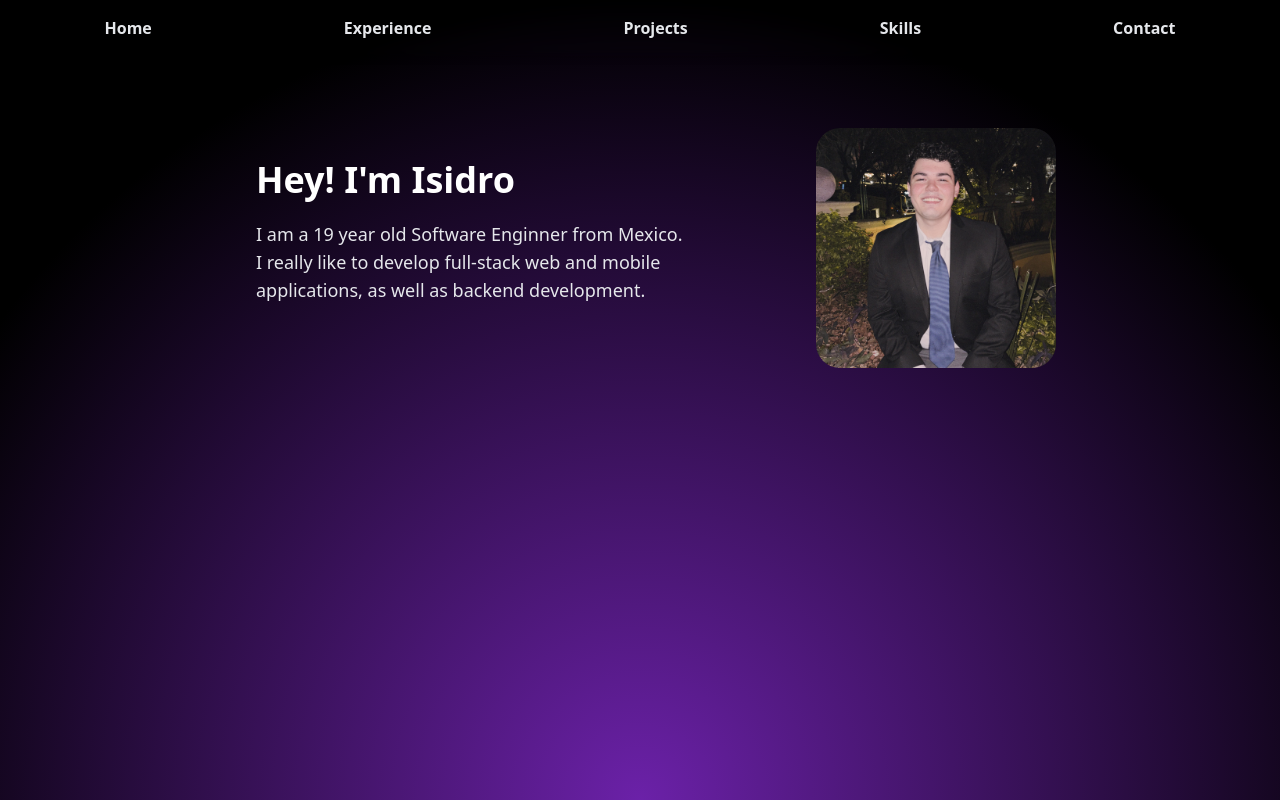
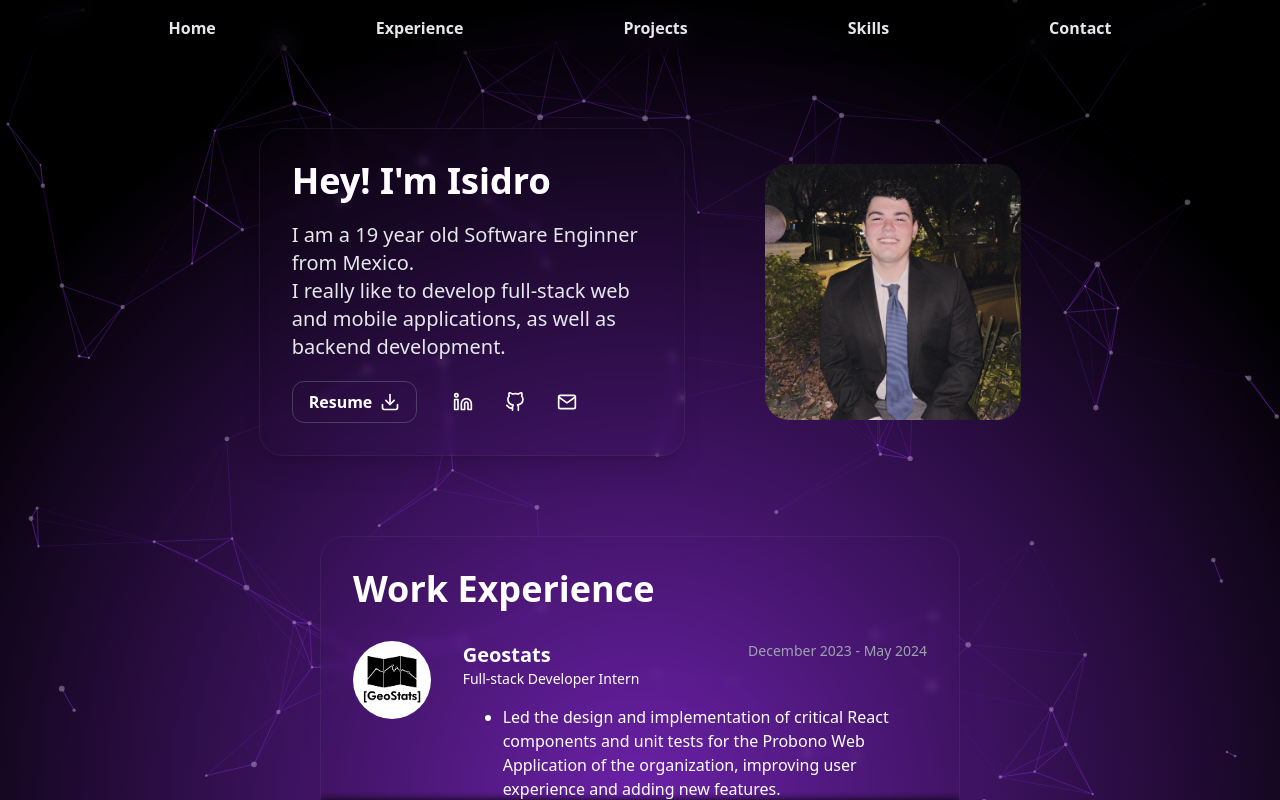
Before and after one commit to IsidroTrevino/isidro-portfolio, a React (Vite) app: page / in a window 1280 px wide. Shown: the top 800 px of the page. Built offline with nearby package versions, Linux system fonts and the light colour scheme.

Commit message:
Updated some css to add particle effect background and added social links, experience, education and some animations

```diff
--- a/src/App.css
+++ b/src/App.css
@@ -1,3 +1,18 @@
 html {
-    scroll-behavior: smooth;
+  scroll-behavior: smooth;
 }
+
+#tsparticles {
+  position: fixed;
+  width: 100%;
+  height: 100%;
+  top: 0;
+  left: 0;
+  z-index: 0;
+}
+
+nav,
+main {
+  position: relative;
+  z-index: 1;
+}
--- a/src/App.tsx
+++ b/src/App.tsx
@@ -1,12 +1,16 @@
-import React from "react";
 import Header from "./Components/Header";
 import Hero from "./Components/Hero";
+import ParticlesComponent from "./Components/ParticlesComponent";
+import Experience from "./Components/Experience";
+import React from "react";
 
 function App() {
   return (
     <div className="min-h-screen bg-fixed bg-black bg-radial-at-bottom from-purple-800 to-black">
+      <ParticlesComponent />
       <Header />
       <Hero />
+      <Experience />
     </div>
   );
 }
--- /dev/null
+++ b/src/Components/Button.tsx
@@ -0,0 +1,67 @@
+import { IconType } from "react-icons";
+import React from "react";
+
+interface ButtonProps {
+  icon?: IconType;
+  text?: string;
+  border?: boolean;
+  size?: "sm" | "md" | "lg";
+  href?: string;
+  download?: string;
+  onClick?: () => void;
+}
+
+function Button({
+  icon: Icon,
+  text,
+  border = false,
+  size = "md",
+  href,
+  download,
+  onClick,
+}: ButtonProps) {
+  const sizeClasses = {
+    sm: "p-2 text-sm",
+    md: "py-2 px-4 text-base",
+    lg: "p-4 text-lg",
+  };
+
+  const baseClasses = `
+    ${border ? "border border-gray-500/50" : ""}
+    ${sizeClasses[size]}
+    text-white font-bold rounded-xl flex items-center gap-2
+    hover:bg-purple-500/10 transition-all duration-300
+  `;
+
+  if (href) {
+    return (
+      <a
+        href={href}
+        target="_blank"
+        rel="noopener noreferrer"
+        className={baseClasses}
+      >
+        {text}
+        {Icon && <Icon size={size === "lg" ? 24 : size === "md" ? 20 : 16} />}
+      </a>
+    );
+  }
+
+  if (download) {
+    return (
+      <a href={download} download className={baseClasses}>
+        {text}
+        {Icon && <Icon size={size === "lg" ? 24 : size === "md" ? 20 : 16} />}
+      </a>
+    );
+  }
+
+  return (
+    <button onClick={onClick} className={baseClasses}>
+      {text}
+      {Icon && <Icon size={size === "lg" ? 24 : size === "md" ? 20 : 16} />}
+    </button>
+  );
+}
+
+export default Button;
--- /dev/null
+++ b/src/Components/Experience.tsx
@@ -0,0 +1,98 @@
+import React from "react";
+import { motion } from "framer-motion";
+
+function Experience() {
+  return (
+    <motion.div
+      initial={{ opacity: 0 }}
+      whileInView={{ opacity: 1 }}
+      viewport={{ once: true }}
+      transition={{ duration: 0.8 }}
+      className="pt-20 flex flex-row justify-center gap-20"
+      id="Work"
+    >
+      <motion.div
+        initial={{ y: 50 }}
+        whileInView={{ y: 0 }}
+        viewport={{ once: true }}
+        transition={{ duration: 0.5 }}
+        className="w-3/6 flex flex-col p-8 bg-opacity-10 backdrop-filter backdrop-blur-sm shadow-xl rounded-3xl border border-gray-500/15"
+      >
+        <h1 className="text-white text-4xl font-bold">Work Experience</h1>
+        <div className="flex flex-row gap-8 pt-8">
+          <div>
+            <img src="geostats.png" alt="" className="w-24 rounded-full" />
+          </div>
+          <div className="flex flex-col w-full">
+            <div className="flex justify-between items-start">
+              <div className="flex flex-col">
+                <h3 className="text-white font-bold text-xl">Geostats</h3>
+                <h6 className="text-white text-sm">
+                  Full-stack Developer Intern
+                </h6>
+              </div>
+              <h6 className="text-gray-400 text-sm">
+                December 2023 - May 2024
+              </h6>
+            </div>
+            <ul className="text-white list-disc pt-4 pl-10 flex flex-col gap-4">
+              <li>
+                Led the design and implementation of critical React components
+                and unit tests for the Probono Web Application of the
+                organization, improving user experience and adding new features.
+              </li>
+              <li>
+                Collaborated with a cross-functional team and external
+                organizations to develop a robust platform to facilitate
+                communication and collaboration to create strategic alliances
+                between probono organizations in Nuevo Leon.
+              </li>
+              <li>
+                Played a key role in mapping Nuevo Leon initiatives by
+                developing a screen that visually displays the impact of
+                registered local organizations. Ensuring that the probono web
+                application meets the needs of civil society, fostering
+                engagement and collaboration of different initiatives for the
+                benefit of the city.
+              </li>
+            </ul>
+          </div>
+        </div>
+        <div id="Experience">
+          <h1 className="text-white text-4xl font-bold pt-5">Education</h1>
+          <div className="flex flex-row gap-8 pt-8">
+            <div>
+              <img src="/Tec.png" alt="" className="w-24 rounded-full" />
+            </div>
+            <div className="flex flex-col w-full">
+              <div className="flex justify-between items-start">
+                <div className="flex flex-col">
+                  <h3 className="text-white font-bold text-xl">
+                    Tecnologico de Monterrey, Campus Monterrey
+                  </h3>
+                  <h6 className="text-white text-sm">
+                    B.S. in Computer Science
+                  </h6>
+                  <h6 className="text-white text-sm">GPA: 95/100</h6>
+                </div>
+                <h6 className="text-gray-400 text-sm">
+                  August 2022 - June 2026
+                </h6>
+              </div>
+              <ul className="text-white list-disc pt-4 pl-10 flex flex-col gap-4">
+                <li>
+                  Chair of Education of the &quot;SwiftTec&quot; student group,
+                  taking charge of activities involving in giving classes to
+                  High School or University students about the Swift programming
+                  language.
+                </li>
+              </ul>
+            </div>
+          </div>
+        </div>
+      </motion.div>
+    </motion.div>
+  );
+}
+
+export default Experience;
--- a/src/Components/Header.tsx
+++ b/src/Components/Header.tsx
@@ -1,9 +1,16 @@
+import "../App.css";
 import React from "react";
+import { motion } from "framer-motion";
 
 function Header() {
   return (
-    <nav className="fixed w-full bg-opacity-10 backdrop-filter backdrop-blur-sm shadow-md">
-      <ul className="flex justify-center py-4 text-gray-200 font-bold gap-48">
+    <motion.nav
+      initial={{ y: -100 }}
+      animate={{ y: 0 }}
+      transition={{ duration: 1 }}
+      className="fixed w-full bg-opacity-10 backdrop-filter backdrop-blur-md shadow-md z-50"
+    >
+      <ul className="flex justify-center py-4 text-gray-200 font-bold gap-40">
         <li>
           <a
             href="#Home"
@@ -45,7 +52,7 @@ function Header() {
           </a>
         </li>
       </ul>
-    </nav>
+    </motion.nav>
   );
 }
 
--- a/src/Components/Hero.tsx
+++ b/src/Components/Hero.tsx
@@ -1,19 +1,61 @@
+import Button from "./Button";
+import { FiDownload, FiLinkedin, FiGithub, FiMail } from "react-icons/fi";
+
+import { motion } from "framer-motion";
 import React from "react";
 
 function Hero() {
   return (
     <div className="pt-32 flex flex-row justify-center gap-20" id="Home">
-      <div className="w-2/5 p-8">
-        <h1 className=" text-4xl text-white font-bold">Hey! I&apos;m Isidro</h1>
-        <p className="text-gray-200 text-lg mt-5">
-          I am a 19 year old Software Enginner from Mexico. <br />I really like
+      <motion.div
+        initial={{ opacity: 0, y: 20 }}
+        animate={{ opacity: 1, y: 0 }}
+        transition={{ duration: 0.6 }}
+        className="w-1/3 flex flex-col p-8 bg-opacity-10 backdrop-filter backdrop-blur-sm shadow-xl rounded-3xl border border-gray-500/15"
+      >
+        <motion.h1
+          initial={{ opacity: 0 }}
+          animate={{ opacity: 1 }}
+          transition={{ delay: 0.3 }}
+          className="text-4xl text-white font-bold text-transparent bg-clip-text bg-gradient-to-br from-purple-400 to-purple-600"
+        >
+          Hey! I&apos;m Isidro
+        </motion.h1>
+        <p className="text-gray-200 text-xl mt-5">
+          I am a 19 year old Software Enginner from Mexico. <br /> I really like
           to develop full-stack web and mobile applications, as well as backend
           development.
         </p>
-      </div>
-      <div className="w-fit">
-        <img src="../public/me.jpg" alt="" className="w-60 rounded-3xl" />
-      </div>
+        <div className="flex flex-row pt-5 gap-5">
+          <Button
+            icon={FiDownload}
+            text="Resume"
+            border={true}
+            size="md"
+            download="../IsidroCV.pdf"
+          />
+          <div className="flex flex-row">
+            <Button
+              icon={FiLinkedin}
+              href="https://www.linkedin.com/in/isidro-trevino/"
+            />
+            <Button icon={FiGithub} href="https://github.com/IsidroTrevino" />
+            <Button icon={FiMail} href="mailto:isidro.trevinl@gmail.com" />
+          </div>
+        </div>
+      </motion.div>
+      <motion.div
+        initial={{ opacity: 0, scale: 0.8 }}
+        animate={{ opacity: 1, scale: 1 }}
+        transition={{ duration: 0.5, delay: 0.2 }}
+        className="w-fit flex justify-center items-center"
+      >
+        <img
+          src="../public/me.jpg"
+          alt=""
+          className="w-64 rounded-3xl relative z-10"
+        />
+      </motion.div>
     </div>
   );
 }
--- /dev/null
+++ b/src/Components/ParticlesComponent.tsx
@@ -0,0 +1,74 @@
+import { useCallback } from "react";
+import type { Engine } from "tsparticles-engine";
+import Particles from "react-tsparticles";
+import { loadSlim } from "tsparticles-slim";
+import React from "react";
+
+function ParticlesComponent() {
+  const particlesInit = useCallback(async (engine: Engine) => {
+    await loadSlim(engine);
+  }, []);
+
+  return (
+    <Particles
+      id="tsparticles"
+      init={particlesInit}
+      options={{
+        background: {
+          opacity: 0,
+        },
+        fpsLimit: 120,
+        interactivity: {
+          events: {
+            onHover: {
+              enable: true,
+              mode: "grab",
+            },
+          },
+          modes: {
+            grab: {
+              distance: 140,
+              links: {
+                opacity: 0.5,
+              },
+            },
+          },
+        },
+        particles: {
+          color: {
+            value: "#ffffff",
+          },
+          links: {
+            color: {
+              value: "#9333ea",
+            },
+            distance: 150,
+            enable: true,
+            opacity: 0.3,
+          },
+          move: {
+            enable: true,
+            random: true,
+            speed: 1,
+          },
+          number: {
+            density: {
+              enable: true,
+              area: 800,
+            },
+            value: 100,
+          },
+          opacity: {
+            value: 0.3,
+          },
+          size: {
+            value: { min: 1, max: 3 },
+          },
+        },
+        detectRetina: true,
+      }}
+    />
+  );
+}
+
+export default ParticlesComponent;
```
